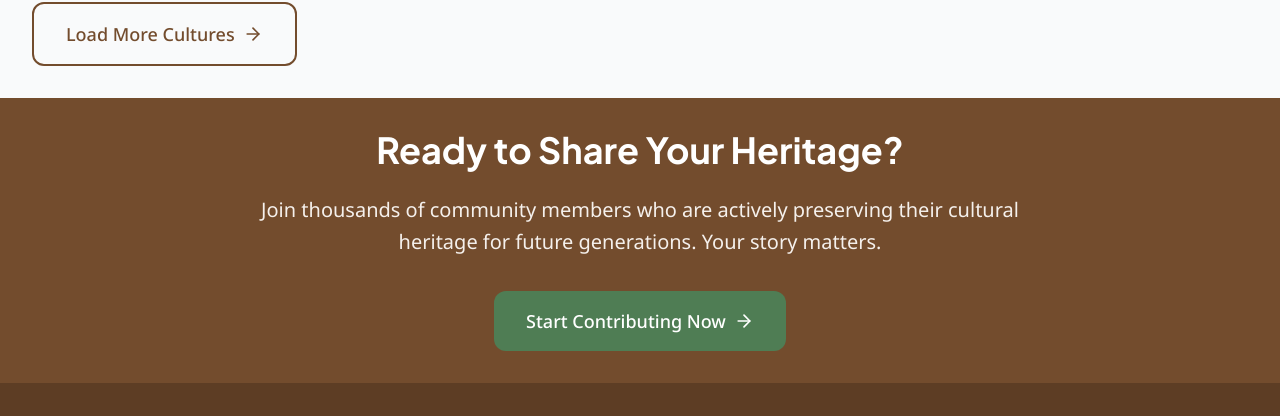
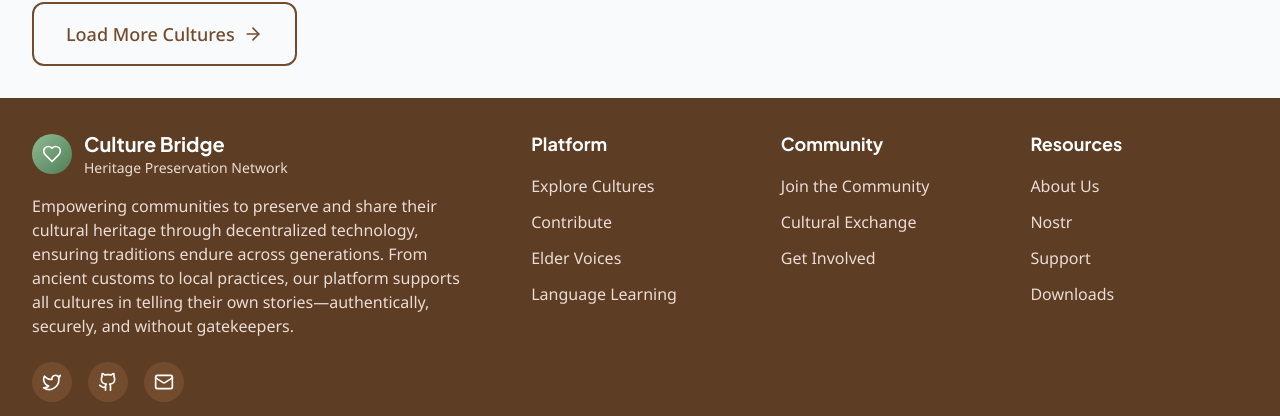
Before and after one commit to psam21/cb, a Next.js app: page /explore in a window 1280 px wide. Shown: the part 2381-2797 px from the top of the page. Built offline with nearby package versions, Linux system fonts and the light colour scheme.

Commit message:
fix: improve page loading and hydration
- Add Suspense boundaries for better chunk loading
- Fix initial page load issues
- Restore community, explore, and exchange pages
- Improve loading states and error handling
- Update Next.js configuration for better performance

```diff
--- a/next.config.js
+++ b/next.config.js
@@ -1,8 +1,6 @@
 /** @type {import('next').NextConfig} */
 const nextConfig = {
-  experimental: {
-    appDir: true,
-  },
+  // experimental options removed to fix Next.js config warning
   images: {
     domains: ['images.unsplash.com', 'via.placeholder.com'],
   },
--- a/src/app/explore/page.tsx
+++ b/src/app/explore/page.tsx
@@ -1,7 +1,6 @@
 'use client';
 
 import React, { useState } from 'react';
-import Link from 'next/link';
 import { motion } from 'framer-motion';
 import {
   Search,
@@ -23,7 +22,7 @@ const cultures = [
     name: 'The Art of Storytelling in the Andes',
     location: 'Andean Communities',
     region: 'South America',
-    image: 'https://images.unsplash.com/photo-1531065208531-4036c0dba3ca?w=400&h=300&fit=crop',
+    image: 'https://images.unsplash.com/photo-1606114701010-e2b90b5ab7d8?w=400&h=300&fit=crop',
     contributors: 23,
     languages: 2,
     stories: 45,
@@ -87,7 +86,7 @@ const cultures = [
     name: 'The Music of the Irish Pubs',
     location: 'Irish Culture',
     region: 'Europe',
-    image: 'https://images.unsplash.com/photo-1493225457124-a3eb161ffa5f?w=400&h=300&fit=crop',
+    image: 'https://images.unsplash.com/photo-1570021979725-7a83c41ec1d0?w=400&h=300&fit=crop',
     contributors: 22,
     languages: 1,
     stories: 41,
@@ -454,32 +453,6 @@ export default function ExplorePage() {
           </div>
         </div>
       </section>
-
-      {/* Call to Action */}
-      <section className="section-padding bg-primary-800 text-white">
-        <div className="container-width text-center">
-          <motion.div
-            initial={{ opacity: 0, y: 30 }}
-            whileInView={{ opacity: 1, y: 0 }}
-            transition={{ duration: 0.8 }}
-            className="max-w-3xl mx-auto"
-          >
-            <h2 className="text-3xl md:text-4xl font-serif font-bold mb-6">
-              Ready to Share Your Heritage?
-            </h2>
-            <p className="text-xl text-primary-100 mb-8 leading-relaxed">
-              Join thousands of community members who are actively preserving their cultural
-              heritage for future generations. Your story matters.
-            </p>
-            <div className="flex justify-center">
-              <Link href="/contribute" className="btn-accent flex items-center">
-                Start Contributing Now
-                <ArrowRight className="w-5 h-5 ml-2" />
-              </Link>
-            </div>
-          </motion.div>
-        </div>
-      </section>
     </div>
   );
 }
--- a/src/app/page.tsx
+++ b/src/app/page.tsx
@@ -1,6 +1,7 @@
 "use client";
-import React, { useState, useEffect } from 'react';
+import React, { useState, useEffect, Suspense } from 'react';
 import Link from 'next/link';
+import dynamic from 'next/dynamic';
 import { motion } from 'framer-motion';
 import {
   Heart,
@@ -89,8 +90,31 @@ const features = [
   },
 ];
 
-export default function HomePage() {
+function Loading() {
+  return (
+    <div className="min-h-screen flex items-center justify-center bg-primary-50">
+      <div className="animate-pulse space-y-4">
+        <div className="flex items-center justify-center space-x-4">
+          {[1, 2, 3, 4].map((i) => (
+            <div key={i} className="w-16 h-16 bg-primary-200 rounded-lg"></div>
+          ))}
+        </div>
+        <div className="h-4 w-48 mx-auto bg-primary-100 rounded"></div>
+      </div>
+    </div>
+  );
+}
+
+function HomeContent() {
   const [currentSlide, setCurrentSlide] = useState(0);
+
+  useEffect(() => {
+    const interval = setInterval(() => {
+      setCurrentSlide((prev) => (prev + 1) % carouselImages.length);
+    }, 4000);
+    return () => clearInterval(interval);
+  }, []);
+
   const carouselImages = [
     {
       src: "https://images.unsplash.com/photo-1600298881974-6be191ceeda1?w=600&h=600&fit=crop",
@@ -421,3 +445,11 @@ export default function HomePage() {
     </div>
   );
 }
+
+export default function HomePage() {
+  return (
+    <Suspense fallback={<Loading />}>
+      <HomeContent />
+    </Suspense>
+  );
+}
```
Also changed, not shown: src/app/community/page.tsx (+2 -2 lines).
